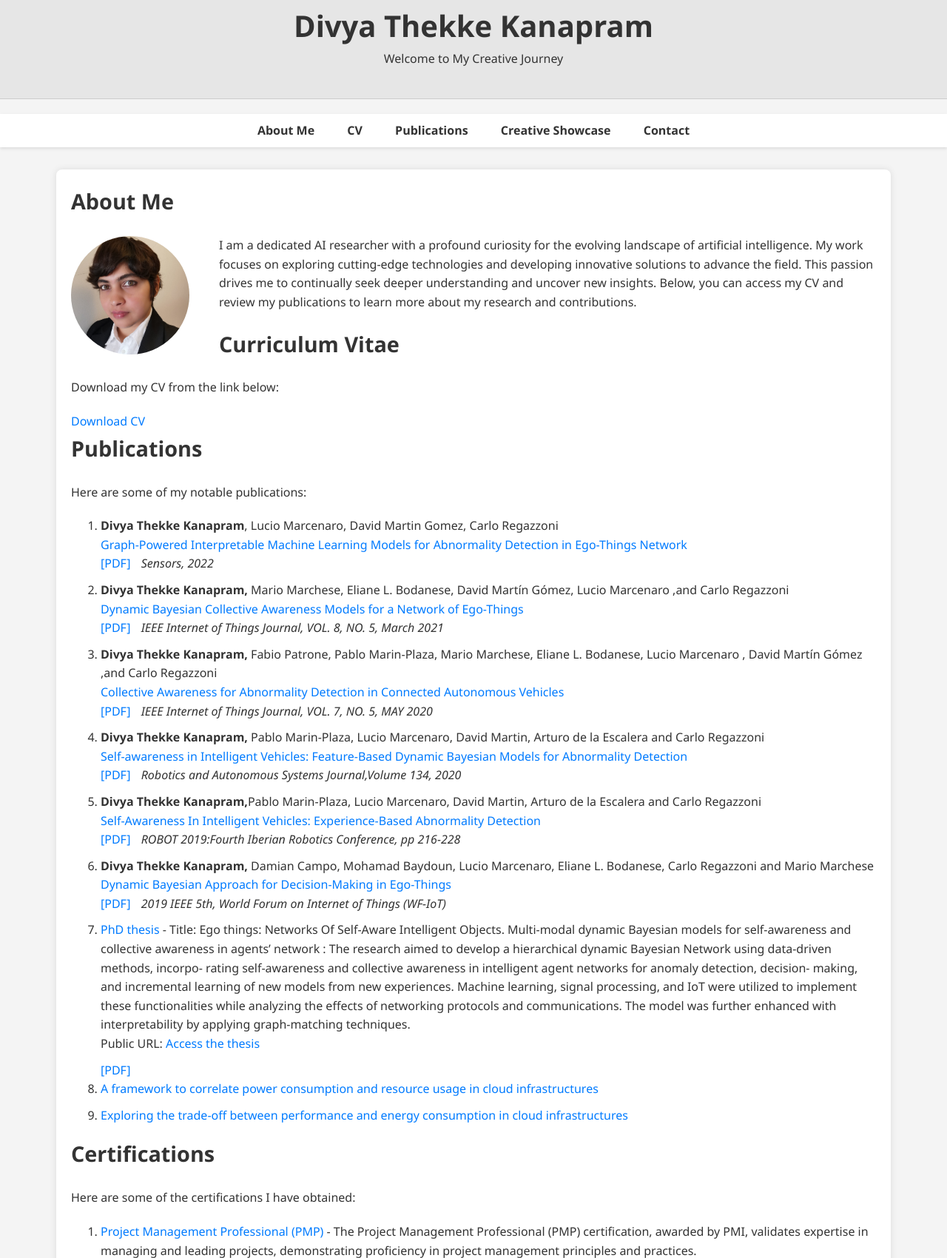
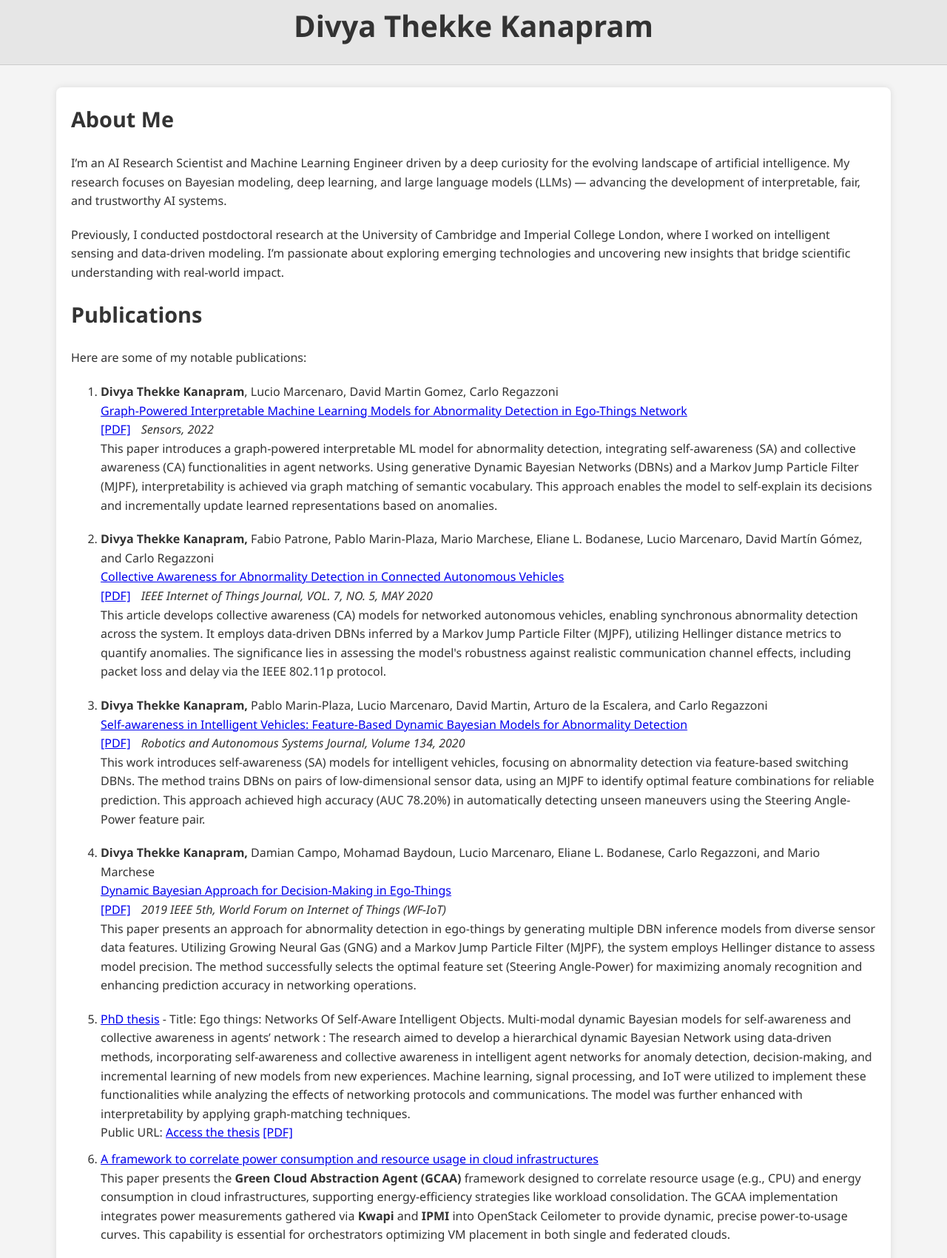
Before and after one commit to Divyakanapram/Divyakanapram.github.io, a plain HTML site: page index.html in a window 1280 px wide. Shown: the part 17-1717 px from the top of the page at 74% size. Drawn offline with Linux system fonts and the light colour scheme.

Commit message:
Added summary of publications.

```diff
--- a/index.html
+++ b/index.html
@@ -36,7 +36,6 @@
         }
         nav a {
             margin: 0 20px;
-            text-decoration: none;
             color: #333;
             font-weight: bold;
             transition: color 0.3s ease;
@@ -76,47 +75,17 @@
         li {
             margin-bottom: 10px;
         }
-        a {
-            color: #007bff;
-            text-decoration: none;
-        }
-        a:hover {
-            text-decoration: underline;
-        }
-        footer {
-            text-align: center;
-            padding: 20px;
-            background-color: #e6e6e6;
-            color: #333;
-            border-top: 1px solid #ccc;
-        }
-        footer p {
-            margin: 0;
-        }
     </style>
 </head>
 <body>
     <header>
         <h1>Divya Thekke Kanapram</h1>
-        <p>Welcome to My Creative Journey</p>
     </header>
-    <nav>
-        <a href="#about">About Me</a>
-        <a href="#cv">CV</a>
-        <a href="#publications">Publications</a>
-        <a href="creative-showcase.html">Creative Showcase</a> <!-- Added link -->
-        <a href="contact.html">Contact</a> <!-- Added link -->
-    </nav>
     <div class="container">
-        <section id="about">
+        <section id="about-me">
             <h2>About Me</h2>
-            <img src="Photo/Divya.jpeg" alt="Divya Thekke Kanapram" class="profile-photo">
-            <p>I am a dedicated AI researcher with a profound curiosity for the evolving landscape of artificial intelligence. My work focuses on exploring cutting-edge technologies and developing innovative solutions to advance the field. This passion drives me to continually seek deeper understanding and uncover new insights. Below, you can access my CV and review my publications to learn more about my research and contributions.</p>
-        </section>
-        <section id="cv">
-            <h2>Curriculum Vitae</h2>
-            <p>Download my CV from the link below:</p>
-            <a href="CV/Divya_Thekke_Kanapram_CV.pdf" target="_blank">Download CV</a>
+            <p>I’m an AI Research Scientist and Machine Learning Engineer driven by a deep curiosity for the evolving landscape of artificial intelligence. My research focuses on Bayesian modeling, deep learning, and large language models (LLMs) — advancing the development of interpretable, fair, and trustworthy AI systems.</p>
+            <p>Previously, I conducted postdoctoral research at the University of Cambridge and Imperial College London, where I worked on intelligent sensing and data-driven modeling. I’m passionate about exploring emerging technologies and uncovering new insights that bridge scientific understanding with real-world impact.</p>
         </section>
         <section id="publications">
             <h2>Publications</h2>
@@ -136,26 +105,10 @@
                     <span style="display: inline-block;">
                         <em>Sensors, 2022</em>
                     </span>
+                    <p>This paper introduces a graph-powered interpretable ML model for abnormality detection, integrating self-awareness (SA) and collective awareness (CA) functionalities in agent networks. Using generative Dynamic Bayesian Networks (DBNs) and a Markov Jump Particle Filter (MJPF), interpretability is achieved via graph matching of semantic vocabulary. This approach enables the model to self-explain its decisions and incrementally update learned representations based on anomalies.</p>
                 </li>
-
                 <li>
-                    <strong>Divya Thekke Kanapram,</strong> Mario Marchese, Eliane L. Bodanese, David Martín Gómez, Lucio Marcenaro ,and Carlo Regazzoni<br>
-                    <a href="https://doi.org/10.1109/JIOT.2020.3043199" target="_blank">
-                        Dynamic Bayesian Collective Awareness Models for a Network of Ego-Things
-                    </a>
-                    <br>
-                    <span style="display: inline-block; margin-right: 10px;">
-                        <a href="Publications/6_Dynamic Bayesian Collective Awareness Models for a Network of Ego-Things_self.pdf" target="_blank">
-                            [PDF]
-                        </a>
-                    </span>
-                    <span style="display: inline-block;">
-                        <em>IEEE Internet of Things Journal, VOL. 8, NO. 5, March 2021</em>
-                    </span>
-                </li>
-
-                <li>
-                    <strong>Divya Thekke Kanapram,</strong> Fabio Patrone, Pablo Marin-Plaza, Mario Marchese, Eliane L. Bodanese,  Lucio Marcenaro , David Martín Gómez ,and Carlo Regazzoni<br>
+                    <strong>Divya Thekke Kanapram,</strong> Fabio Patrone, Pablo Marin-Plaza, Mario Marchese, Eliane L. Bodanese, Lucio Marcenaro, David Martín Gómez, and Carlo Regazzoni<br>
                     <a href="https://doi.org/10.1109/JIOT.2020.2974680" target="_blank">
                         Collective Awareness for Abnormality Detection in Connected Autonomous Vehicles
                     </a>
@@ -168,9 +121,10 @@
                     <span style="display: inline-block;">
                         <em>IEEE Internet of Things Journal, VOL. 7, NO. 5, MAY 2020</em>
                     </span>
+                    <p>This article develops collective awareness (CA) models for networked autonomous vehicles, enabling synchronous abnormality detection across the system. It employs data-driven DBNs inferred by a Markov Jump Particle Filter (MJPF), utilizing Hellinger distance metrics to quantify anomalies. The significance lies in assessing the model's robustness against realistic communication channel effects, including packet loss and delay via the IEEE 802.11p protocol.</p>
                 </li>
                 <li>
-                    <strong>Divya Thekke Kanapram, </strong>Pablo Marin-Plaza, Lucio Marcenaro, David Martin, Arturo de la Escalera and Carlo Regazzoni<br>
+                    <strong>Divya Thekke Kanapram,</strong> Pablo Marin-Plaza, Lucio Marcenaro, David Martin, Arturo de la Escalera, and Carlo Regazzoni<br>
                     <a href="https://doi.org/10.1007/978-3-030-35990-4_18" target="_blank">
                         Self-awareness in Intelligent Vehicles: Feature-Based Dynamic Bayesian Models for Abnormality Detection
                     </a>
@@ -181,26 +135,12 @@
                         </a>
                     </span>
                     <span style="display: inline-block;">
-                        <em>Robotics and Autonomous Systems Journal,Volume 134, 2020 </em>
+                        <em>Robotics and Autonomous Systems Journal, Volume 134, 2020</em>
                     </span>
+                    <p>This work introduces self-awareness (SA) models for intelligent vehicles, focusing on abnormality detection via feature-based switching DBNs. The method trains DBNs on pairs of low-dimensional sensor data, using an MJPF to identify optimal feature combinations for reliable prediction. This approach achieved high accuracy (AUC 78.20%) in automatically detecting unseen maneuvers using the Steering Angle-Power feature pair.</p>
                 </li>
                 <li>
-                    <strong>Divya Thekke Kanapram,</strong>Pablo Marin-Plaza, Lucio Marcenaro, David Martin, Arturo de la Escalera and Carlo Regazzoni<br>
-                    <a href="https://doi.org/10.1007/978-3-030-35990-4_18" target="_blank">
-                        Self-Awareness In Intelligent Vehicles: Experience-Based Abnormality Detection
-                    </a>
-                    <br>
-                    <span style="display: inline-block; margin-right: 10px;">
-                        <a href="Publications/4_Self-awareness in Intelligent VehiclesExperience Based Abnormality DetectionRobot2019_Camera_ready_version_final.pdf" target="_blank">
-                            [PDF]
-                        </a>
-                    </span>
-                    <span style="display: inline-block;">
-                        <em>ROBOT 2019:Fourth Iberian Robotics Conference, pp 216-228 </em>
-                    </span>
-                </li>
-                <li>
-                    <strong>Divya Thekke Kanapram,</strong> Damian Campo, Mohamad Baydoun, Lucio Marcenaro, Eliane L. Bodanese, Carlo Regazzoni and Mario Marchese<br>
+                    <strong>Divya Thekke Kanapram,</strong> Damian Campo, Mohamad Baydoun, Lucio Marcenaro, Eliane L. Bodanese, Carlo Regazzoni, and Mario Marchese<br>
                     <a href="https://doi.org/10.1109/WF-IoT.2019.8767204" target="_blank">
                         Dynamic Bayesian Approach for Decision-Making in Ego-Things
                     </a>
@@ -213,22 +153,28 @@
                     <span style="display: inline-block;">
                         <em>2019 IEEE 5th, World Forum on Internet of Things (WF-IoT)</em>
                     </span>
-                <li><a href="Publications/Divya_Thekke_Kanapram_PhD thesis.pdf" target="_blank">PhD thesis</a> -</a> Title: Ego things: Networks Of Self-Aware Intelligent Objects. Multi-modal dynamic Bayesian models for self-awareness and collective awareness in agents’ network : The research aimed to develop a hierarchical dynamic Bayesian Network using data-driven methods, incorpo- rating self-awareness and collective awareness in intelligent agent networks for anomaly detection, decision- making, and incremental learning of new models from new experiences. Machine learning, signal processing, and IoT were utilized to implement these functionalities while analyzing the effects of networking protocols and communications. The model was further enhanced with interpretability by applying graph-matching techniques.<br>
-                Public URL: <a href="https://qmro.qmul.ac.uk/xmlui/handle/123456789/77203?show=full" target="_blank">Access the thesis</a> </li>
-                <span style="display: inline-block; margin-right: 10px;">
-                    <a href="Publications/Divya_Thekke_Kanapram_PhD thesis.pdf" target="_blank">
-                        [PDF]
-                    </a>
-                </span>
+                    <p>This paper presents an approach for abnormality detection in ego-things by generating multiple DBN inference models from diverse sensor data features. Utilizing Growing Neural Gas (GNG) and a Markov Jump Particle Filter (MJPF), the system employs Hellinger distance to assess model precision. The method successfully selects the optimal feature set (Steering Angle-Power) for maximizing anomaly recognition and enhancing prediction accuracy in networking operations.</p>
+                </li>
+                <li>
+                    <a href="Publications/Divya_Thekke_Kanapram_PhD thesis.pdf" target="_blank">PhD thesis</a> - Title: Ego things: Networks Of Self-Aware Intelligent Objects. Multi-modal dynamic Bayesian models for self-awareness and collective awareness in agents’ network : The research aimed to develop a hierarchical dynamic Bayesian Network using data-driven methods, incorporating self-awareness and collective awareness in intelligent agent networks for anomaly detection, decision-making, and incremental learning of new models from new experiences. Machine learning, signal processing, and IoT were utilized to implement these functionalities while analyzing the effects of networking protocols and communications. The model was further enhanced with interpretability by applying graph-matching techniques.<br>
+                    Public URL: <a href="https://qmro.qmul.ac.uk/xmlui/handle/123456789/77203?show=full" target="_blank">Access the thesis</a>
+                    <span style="display: inline-block; margin-right: 10px;">
+                        <a href="Publications/Divya_Thekke_Kanapram_PhD thesis.pdf" target="_blank">
+                            [PDF]
+                        </a>
+                    </span>
+                </li>
                 <li>
                     <a href="https://doi.org/10.1109/NETSOFT.2017.8004249" target="_blank">
                         A framework to correlate power consumption and resource usage in cloud infrastructures
                     </a>
+                    <p>This paper presents the <strong>Green Cloud Abstraction Agent (GCAA)</strong> framework designed to correlate resource usage (e.g., CPU) and energy consumption in cloud infrastructures, supporting energy-efficiency strategies like workload consolidation. The GCAA implementation integrates power measurements gathered via <strong>Kwapi</strong> and <strong>IPMI</strong> into OpenStack Ceilometer to provide dynamic, precise power-to-usage curves. This capability is essential for orchestrators optimizing VM placement in both single and federated clouds.</p>
                 </li>
                 <li>
                     <a href="https://doi.org/10.1109/FMEC.2017.7946418" target="_blank">
                         Exploring the trade-off between performance and energy consumption in cloud infrastructures
                     </a>
+                    <p>This work outlines a framework for exploring the performance-energy consumption trade-off, vital for optimizing workload consolidation in distributed (fog/edge) cloud environments. The proposed <strong>Green Cloud Abstraction Agent (GCAA)</strong> architecture uses the <strong>Kwapi</strong> framework to integrate power measurements (via SNMP/IPMI) into OpenStack Ceilometer. This infrastructure provides the necessary energy abstraction for green orchestration, enabling algorithms to make efficient VM placement decisions.</p>
                 </li>
             </ol>
         </section>
```
